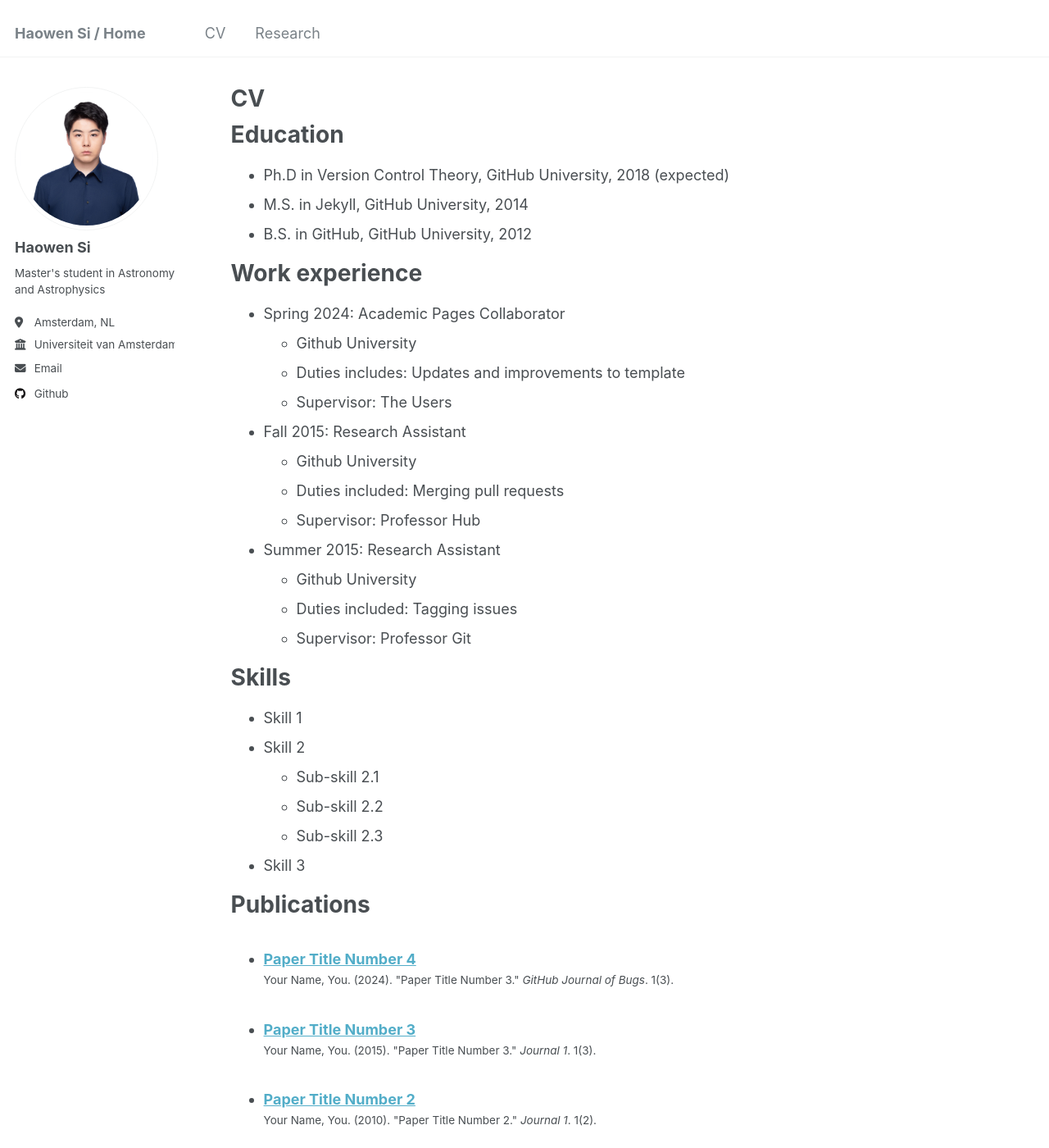
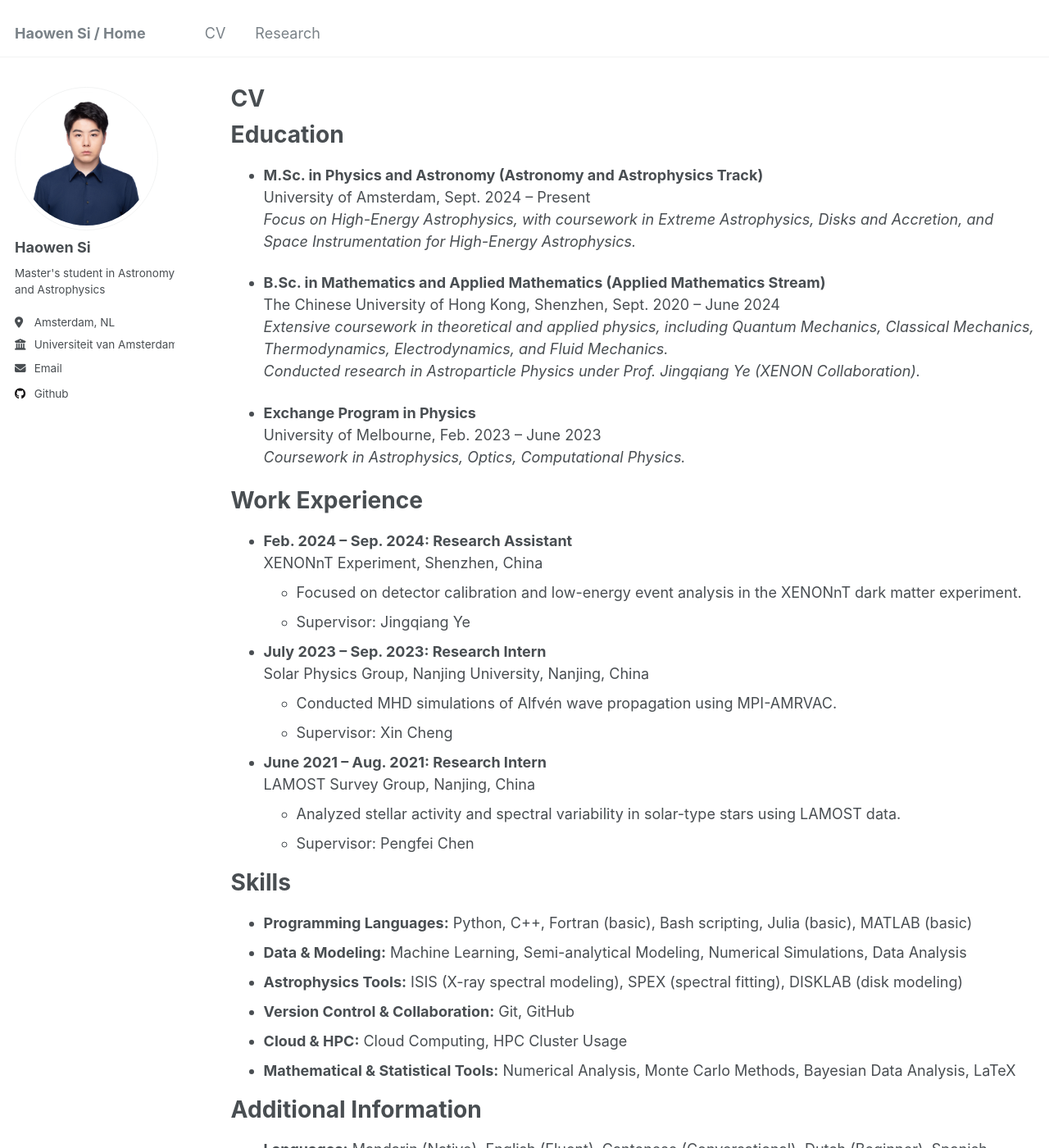
Before and after one commit to HW-SI/HW-SI.github.io, a Jekyll site: the page built from _pages/cv.md, in a window 1280 px wide and 1400 px high. Shown: the whole window at 82% size. Built offline with Jekyll 4.4.1, drawn with Linux system fonts in a browser that asks for light colours; some of the changed text lies outside the part shown.

Commit message:
Update cv.md

```diff
--- a/_pages/cv.md
+++ b/_pages/cv.md
@@ -11,54 +11,46 @@ redirect_from:
 
 Education
 ======
-* Ph.D in Version Control Theory, GitHub University, 2018 (expected)
-* M.S. in Jekyll, GitHub University, 2014
-* B.S. in GitHub, GitHub University, 2012
+* **M.Sc. in Physics and Astronomy (Astronomy and Astrophysics Track)**
+  University of Amsterdam, Sept. 2024 – Present
+  *Focus on High-Energy Astrophysics, with coursework in Extreme Astrophysics, Disks and Accretion, and Space Instrumentation for High-Energy Astrophysics.*
 
-Work experience
+* **B.Sc. in Mathematics and Applied Mathematics (Applied Mathematics Stream)**
+  The Chinese University of Hong Kong, Shenzhen, Sept. 2020 – June 2024
+  *Extensive coursework in theoretical and applied physics, including Quantum Mechanics, Classical Mechanics, Thermodynamics, Electrodynamics, and Fluid Mechanics.*
+  *Conducted research in Astroparticle Physics under Prof. Jingqiang Ye (XENON Collaboration).*
+
+* **Exchange Program in Physics**
+  University of Melbourne, Feb. 2023 – June 2023
+  *Coursework in Astrophysics, Optics, Computational Physics.*
+
+Work Experience
 ======
-* Spring 2024: Academic Pages Collaborator
-  * Github University
-  * Duties includes: Updates and improvements to template
-  * Supervisor: The Users
+* **Feb. 2024 – Sep. 2024: Research Assistant**
+  XENONnT Experiment, Shenzhen, China
+  * Focused on detector calibration and low-energy event analysis in the XENONnT dark matter experiment.
+  * Supervisor: Jingqiang Ye
 
-* Fall 2015: Research Assistant
-  * Github University
-  * Duties included: Merging pull requests
-  * Supervisor: Professor Hub
+* **July 2023 – Sep. 2023: Research Intern**
+  Solar Physics Group, Nanjing University, Nanjing, China
+  * Conducted MHD simulations of Alfvén wave propagation using MPI-AMRVAC.
+  * Supervisor: Xin Cheng
 
-* Summer 2015: Research Assistant
-  * Github University
-  * Duties included: Tagging issues
-  * Supervisor: Professor Git
+* **June 2021 – Aug. 2021: Research Intern**
+  LAMOST Survey Group, Nanjing, China
+  * Analyzed stellar activity and spectral variability in solar-type stars using LAMOST data.
+  * Supervisor: Pengfei Chen
 
 Skills
 ======
-* Skill 1
-* Skill 2
-  * Sub-skill 2.1
-  * Sub-skill 2.2
-  * Sub-skill 2.3
-* Skill 3
+* **Programming Languages:** Python, C++, Fortran (basic), Bash scripting, Julia (basic), MATLAB (basic)
+* **Data & Modeling:** Machine Learning, Semi-analytical Modeling, Numerical Simulations, Data Analysis
+* **Astrophysics Tools:** ISIS (X-ray spectral modeling), SPEX (spectral fitting), DISKLAB (disk modeling)
+* **Version Control & Collaboration:** Git, GitHub
+* **Cloud & HPC:** Cloud Computing, HPC Cluster Usage
+* **Mathematical & Statistical Tools:** Numerical Analysis, Monte Carlo Methods, Bayesian Data Analysis, LaTeX
 
-Publications
+Additional Information
 ======
-  <ul>{% for post in site.publications reversed %}
-    {% include archive-single-cv.html %}
-  {% endfor %}</ul>
-
-Talks
-======
-  <ul>{% for post in site.talks reversed %}
-    {% include archive-single-talk-cv.html  %}
-  {% endfor %}</ul>
-
-Teaching
-======
-  <ul>{% for post in site.teaching reversed %}
-    {% include archive-single-cv.html %}
-  {% endfor %}</ul>
-
-Service and leadership
-======
-* Currently signed in to 43 different slack teams
+* **Languages:** Mandarin (Native), English (Fluent), Cantonese (Conversational), Dutch (Beginner), Spanish (Basic)
+* **Interests:** Competitive tennis, science communication, contemporary art, astrophotography
```
